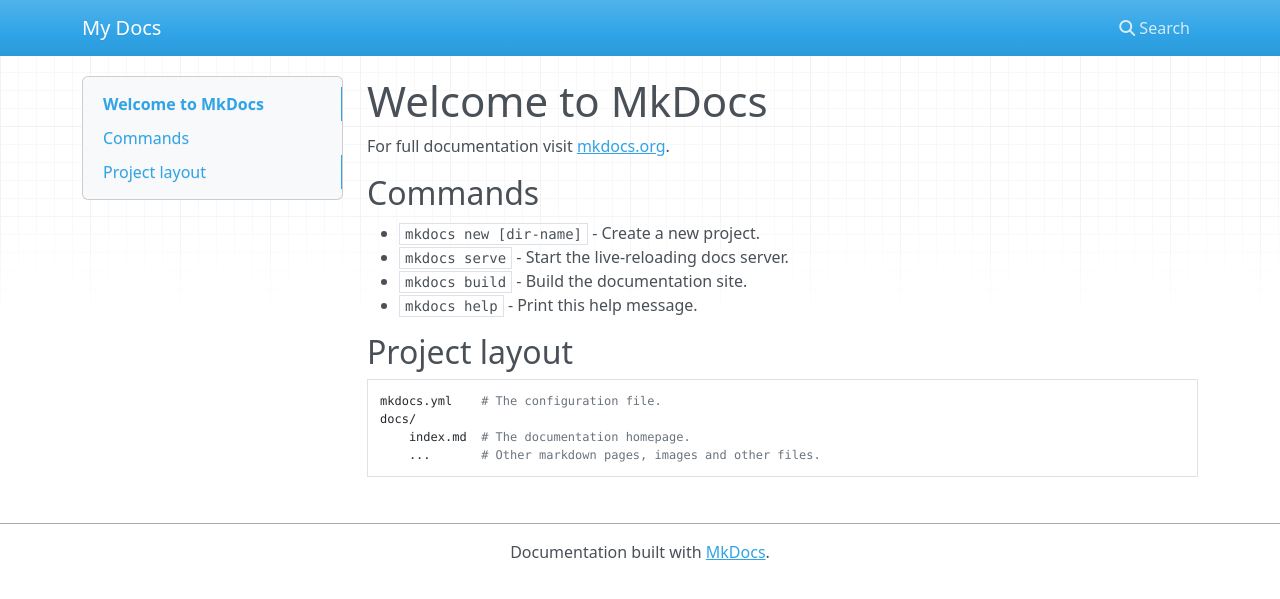
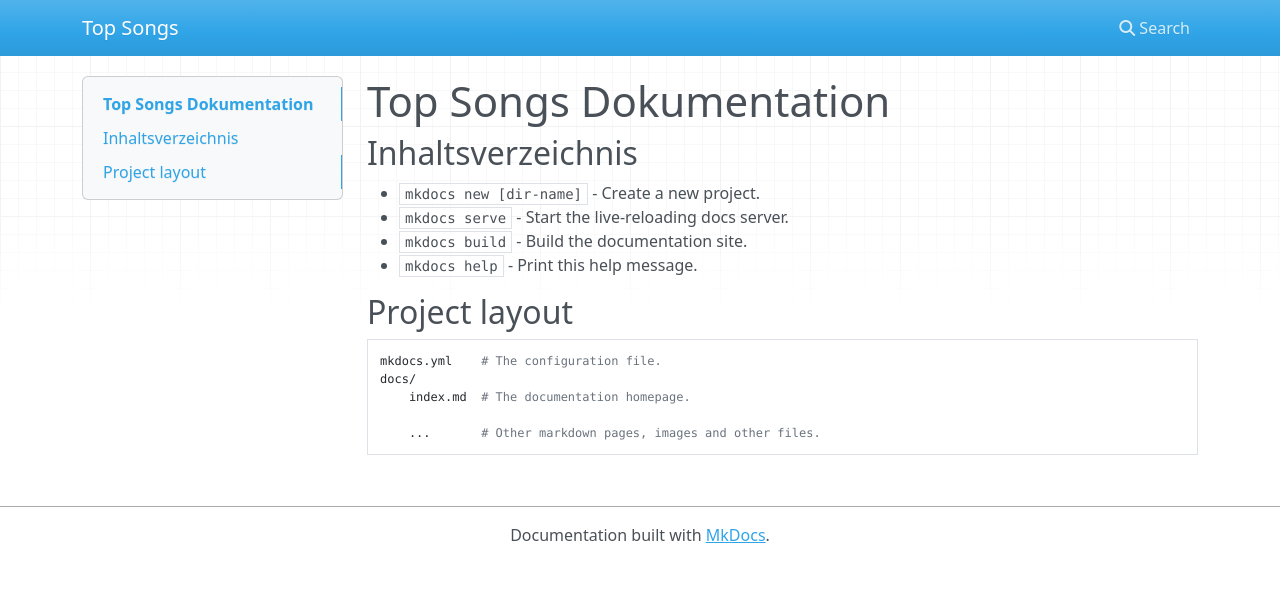
Before and after one commit to MReisgies/top-songs, an MkDocs documentation site: the page built from docs/index.md, in a window 1280 px wide. Shown: the top 599 px of the page. Built offline with MkDocs 1.6.1, drawn with Linux system fonts in a browser that asks for light colours; nearby versions of some CDN libraries.

Commit message:
Änderungen in mkdocs

```diff
--- a/docs/index.md
+++ b/docs/index.md
@@ -1,8 +1,6 @@
-# Welcome to MkDocs
+# Top Songs Dokumentation
 
-For full documentation visit [mkdocs.org](https://mkdocs.org).
-
-## Commands
+## Inhaltsverzeichnis
 
 * `mkdocs new [dir-name]` - Create a new project.
 * `mkdocs serve` - Start the live-reloading docs server.
@@ -14,4 +12,5 @@
     mkdocs.yml    # The configuration file.
     docs/
         index.md  # The documentation homepage.
+
         ...       # Other markdown pages, images and other files.
--- a/mkdocs.yml
+++ b/mkdocs.yml
@@ -1 +1 @@
-site_name: My Docs
+site_name: Top Songs
```
